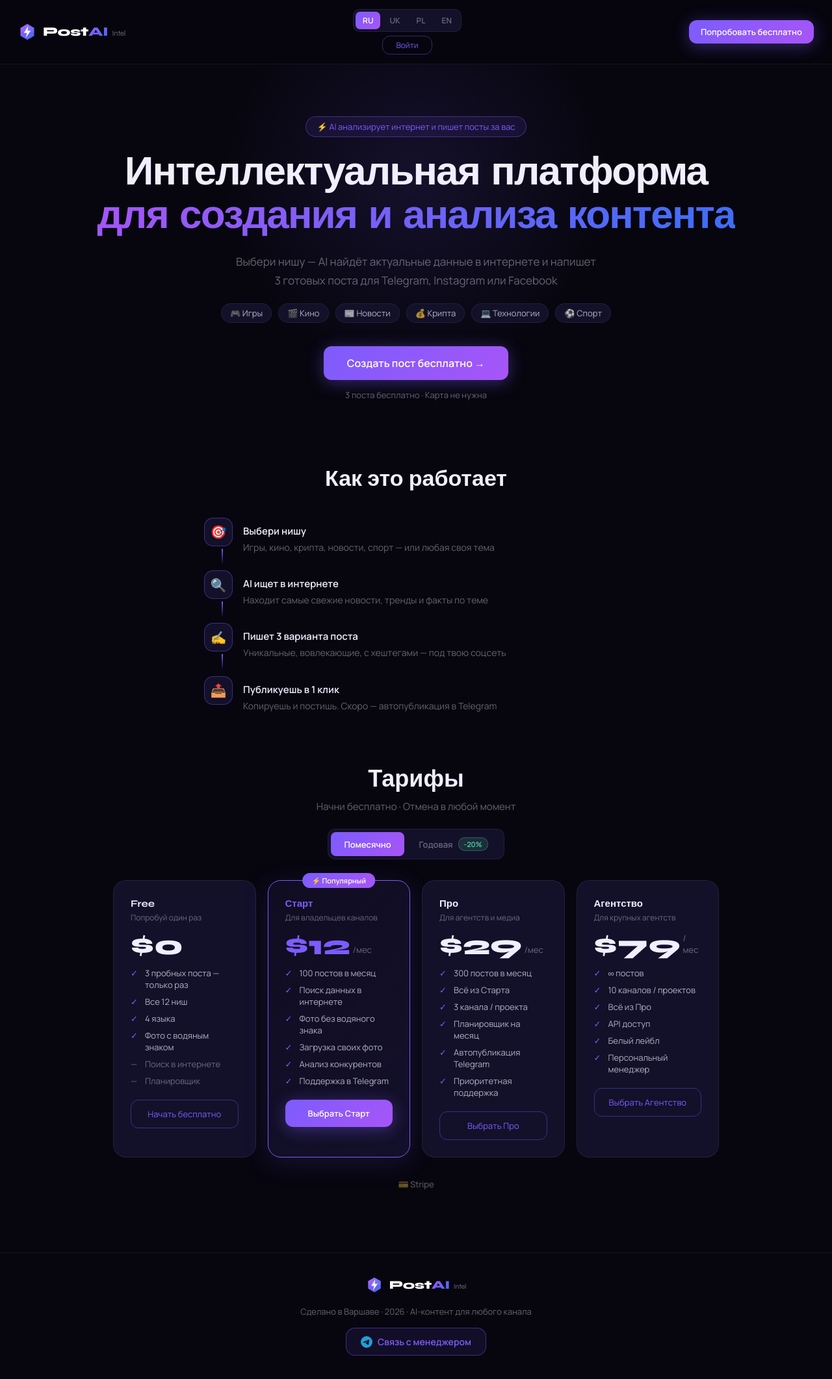
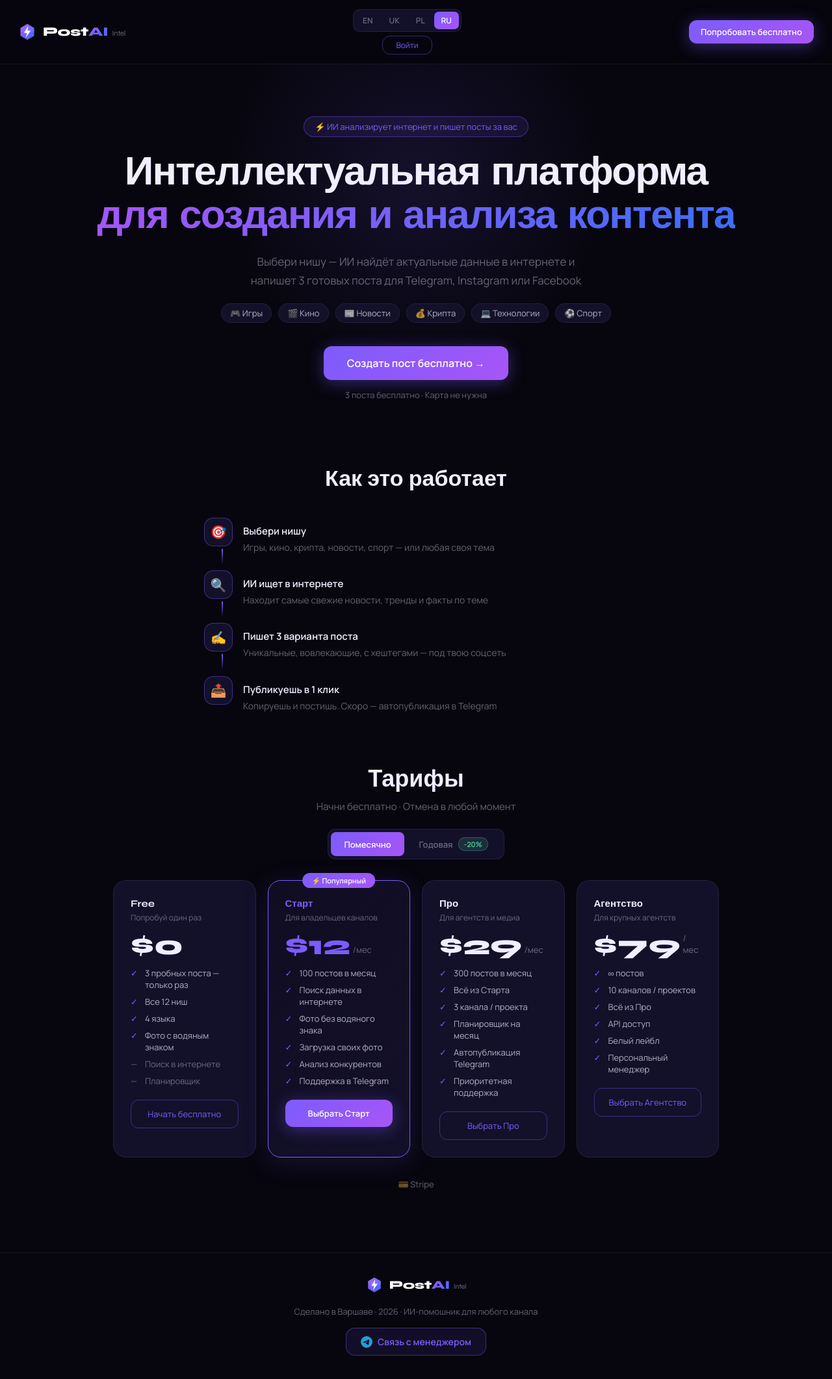
Before and after one commit to akuratenshi/PostAI-Intel2, a React (Vite) app: page / in a window 1280 px wide. Shown: the whole page at 65% size. Built offline with nearby package versions, Linux system fonts and the light colour scheme.

Commit message:
Add files via upload

```diff
--- a/src/data/constants.js
+++ b/src/data/constants.js
@@ -33,10 +33,10 @@ export const NETWORKS = [
 ];
 
 export const LANGS = [
-  { id: "ru", label: "🇷🇺 Русский"    },
-  { id: "uk", label: "🇺🇦 Українська" },
-  { id: "pl", label: "🇵🇱 Polski"     },
-  { id: "en", label: "🇬🇧 English"    },
+  { id: "en", label: "GB English"    },
+  { id: "uk", label: "UA Українська" },
+  { id: "pl", label: "PL Polski"     },
+  { id: "ru", label: "RU Русский"    },
 ];
 
 export const PLANS = [
@@ -46,4 +46,4 @@ export const PLANS = [
   { pk: "p3", price: 79, py: 63,   period: "/мес", badge: false, primary: false },
 ];
 
-export const UI_LANGS = ["ru", "uk", "pl", "en"];
+export const UI_LANGS = ["en", "uk", "pl", "ru"];
--- a/src/data/translations.js
+++ b/src/data/translations.js
@@ -2,27 +2,27 @@
 export const UI = {
   ru: {
     nav_login: "Войти", nav_cta: "Попробовать бесплатно",
-    hero_tag: "⚡ AI анализирует интернет и пишет посты за вас",
+    hero_tag: "⚡ ИИ анализирует интернет и пишет посты за вас",
     hero_h1a: "Интеллектуальная платформа", hero_h1b: "для создания и анализа контента",
-    hero_sub: "Выбери нишу — AI найдёт актуальные данные в интернете и напишет 3 готовых поста для Telegram, Instagram или Facebook",
+    hero_sub: "Выбери нишу — ИИ найдёт актуальные данные в интернете и напишет 3 готовых поста для Telegram, Instagram или Facebook",
     hero_cta: "Создать пост бесплатно →", hero_note: "3 поста бесплатно · Карта не нужна",
     how_title: "Как это работает",
     how: [
       ["🎯", "Выбери нишу",       "Игры, кино, крипта, новости, спорт — или любая своя тема"],
-      ["🔍", "AI ищет в интернете","Находит самые свежие новости, тренды и факты по теме"],
+      ["🔍", "ИИ ищет в интернете","Находит самые свежие новости, тренды и факты по теме"],
       ["✍️", "Пишет 3 варианта поста","Уникальные, вовлекающие, с хештегами — под твою соцсеть"],
       ["📤", "Публикуешь в 1 клик","Копируешь и постишь. Скоро — автопубликация в Telegram"],
     ],
     price_title: "Тарифы", price_sub: "Начни бесплатно · Отмена в любой момент",
     monthly: "Помесячно", yearly: "Годовая", yearly_save: "Экономия до $192 в год",
     contact: "Связь с менеджером",
-    footer_sub: "Сделано в Варшаве · 2026 · AI-контент для любого канала",
+    footer_sub: "Сделано в Варшаве · 2026 · ИИ-помошник для любого канала",
     back: "← Назад", free_left: "Осталось", of: "из", limit_buy: "🔒 Купить план",
     sn: "Ниша", ss: "Настройки", sr: "Результат",
-    s0t: "Выбери нишу канала", s0s: "AI найдёт актуальный контент именно для этой темы",
+    s0t: "Выбери нишу канала", s0s: "ИИ найдёт актуальный контент именно для этой темы",
     s0cl: "Твоя ниша", s0cp: "Например: аниме, психология, недвижимость…", s0n: "Далее →",
     s1s: "Уточни что именно сгенерировать",
-    s1tl: "Тема или запрос (опционально)", s1th: "Если не заполнишь — AI сам выберет актуальные темы",
+    s1tl: "Тема или запрос (опционально)", s1th: "Если не заполнишь — ИИ сам выберет актуальные темы",
     s1fl: "Формат поста", s1nl: "Соцсеть", s1ll: "Язык поста",
     s1cl: "Конкуренты для анализа стиля (опц.)", s1cp: "@canal1, @canal2",
     s1g: "✦ Найти информацию и создать посты", s1gi: "Генерирую…",
@@ -60,24 +60,24 @@ export const UI = {
 
   uk: {
     nav_login: "Увійти", nav_cta: "Спробувати безкоштовно",
-    hero_tag: "⚡ AI аналізує інтернет і пише пости за вас",
+    hero_tag: "⚡ ШІ аналізує інтернет і пише пости за вас",
     hero_h1a: "Інтелектуальна платформа", hero_h1b: "для створення та аналізу контенту",
-    hero_sub: "Обери нішу — AI знайде актуальні дані в інтернеті та напише 3 готових пости для Telegram, Instagram або Facebook",
-    hero_cta: "Створити пост безкоштовно →", hero_note: "3 пости безкоштовно · Картка не потрібна",
+    hero_sub: "Обери нішу — ШІ знайде актуальні дані в інтернеті та напише 3 готових пости для Telegram, Instagram або Facebook",
+    hero_cta: "Створити пост безкоштовно →", hero_note: "3 пости безкоштовно · Карта не потрібна",
     how_title: "Як це працює",
     how: [
       ["🎯","Обери нішу","Ігри, кіно, крипта, новини, спорт — або будь-яка своя тема"],
-      ["🔍","AI шукає в інтернеті","Знаходить найсвіжіші новини, тренди та факти"],
-      ["✍️","Пише 3 варіанти поста","Унікальні, залучаючі, з хештегами — під твою соцмережу"],
+      ["🔍","ШІ шукає в інтернеті","Знаходить найсвіжіші новини, тренди та факти"],
+      ["✍️","Пише 3 варіанти поста","Унікальні, захоплючуючі, з хештегами — під твою соцмережу"],
       ["📤","Публікуєш в 1 клік","Копіюєш і постиш. Незабаром — автопублікація в Telegram"],
     ],
-    price_title: "Тарифи", price_sub: "Починай безкоштовно · Скасування будь-коли",
+    price_title: "Тарифи", price_sub: "Спробуй безкоштовно · Скасування будь-коли",
     monthly: "Щомісяця", yearly: "Річна", yearly_save: "Економія до $192 на рік",
     contact: "Зв'язок з менеджером",
-    footer_sub: "Зроблено у Варшаві · 2026 · AI-контент для будь-якого каналу",
+    footer_sub: "Зроблено у Варшаві · 2026 · ШІ-Помічник для будь-якого каналу",
     back: "← Назад", free_left: "Залишилось", of: "з", limit_buy: "🔒 Купити план",
     sn: "Ніша", ss: "Налаштування", sr: "Результат",
-    s0t: "Обери нішу каналу", s0s: "AI знайде актуальний контент саме для цієї теми",
+    s0t: "Обери нішу каналу", s0s: "ШІ знайде актуальний контент саме для цієї теми",
     s0cl: "Твоя ніша", s0cp: "Наприклад: аніме, психологія, нерухомість…", s0n: "Далі →",
     s1s: "Уточни що саме згенерувати",
     s1tl: "Тема або запит (опціонально)", s1th: "Якщо не заповниш — AI сам обере теми",
```
